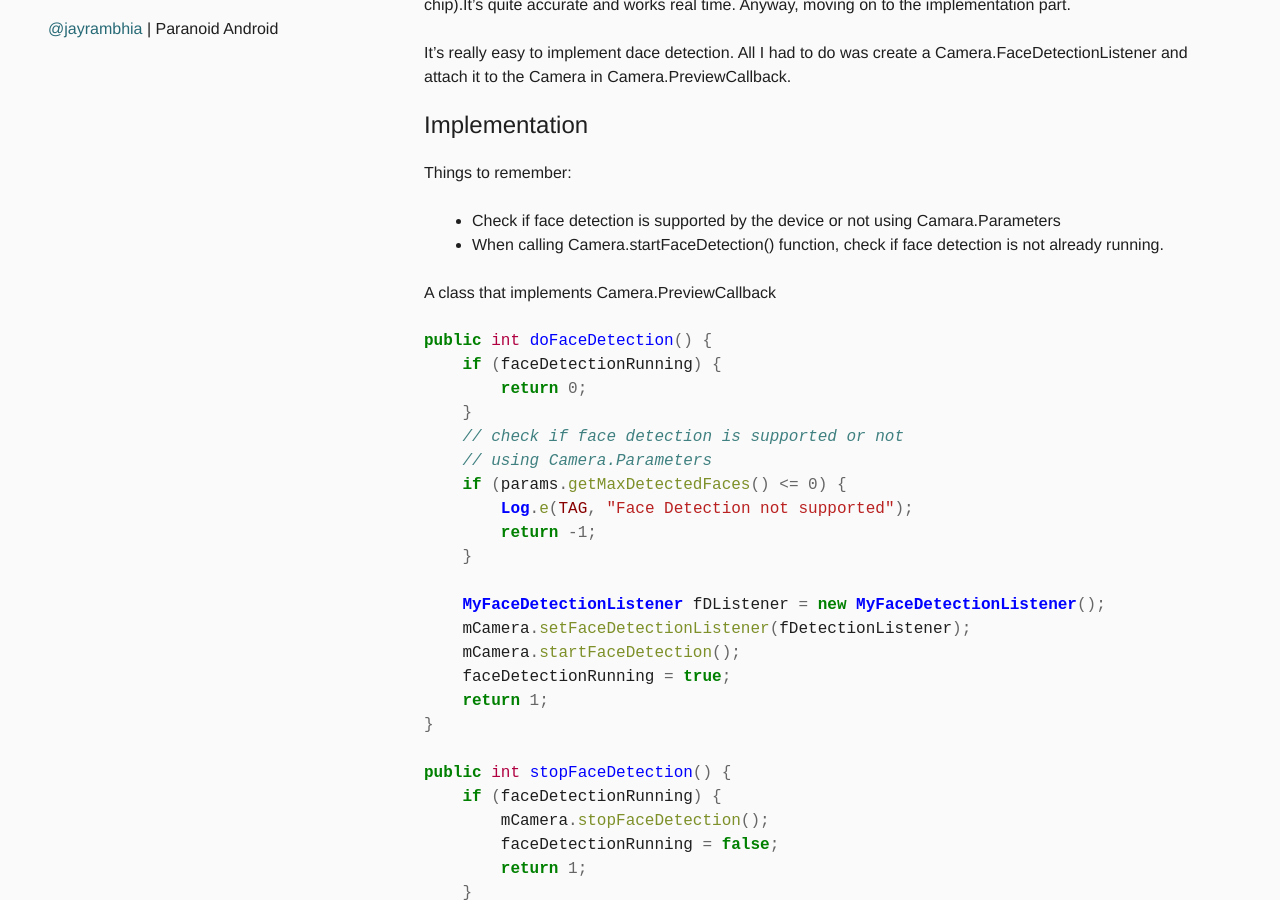
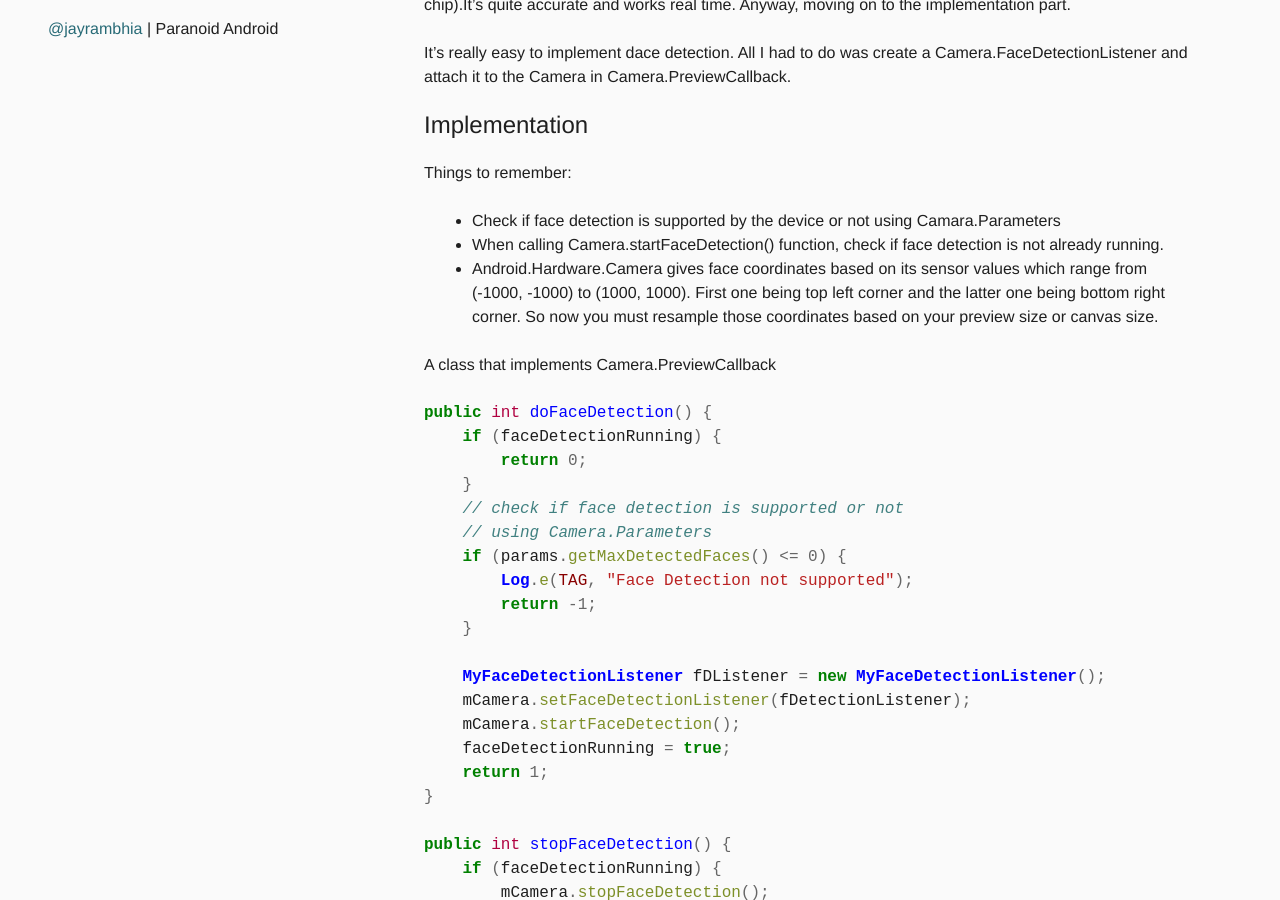
Before and after one commit to jayrambhia/jayrambhia.github.com, a Jekyll site: the page built from _posts/2014-05-12-android-facedetection.markdown, in a window 1280 px wide and 900 px high, scrolled down 343 px. Built offline with Jekyll 4.4.1, drawn with Linux system fonts in a browser that asks for light colours; comment, search, counter and statistics services are not loaded.

Commit message:
face detection edited
Signed-off-by: jayrambhia <jayrambhia777@gmail.com>

```diff
--- a/_posts/2014-05-12-android-facedetection.markdown
+++ b/_posts/2014-05-12-android-facedetection.markdown
@@ -20,6 +20,7 @@ Things to remember:
 
  - Check if face detection is supported by the device or not using Camara.Parameters
  - When calling **Camera.startFaceDetection()** function, check if face detection is not already running.
+ - **Android.Hardware.Camera** gives face coordinates based on its sensor values which range from (-1000, -1000) to (1000, 1000). First one being top left corner and the latter one being bottom right corner. So now you must resample those coordinates based on your preview size or canvas size.
 
 A class that implements Camera.PreviewCallback
 
```
